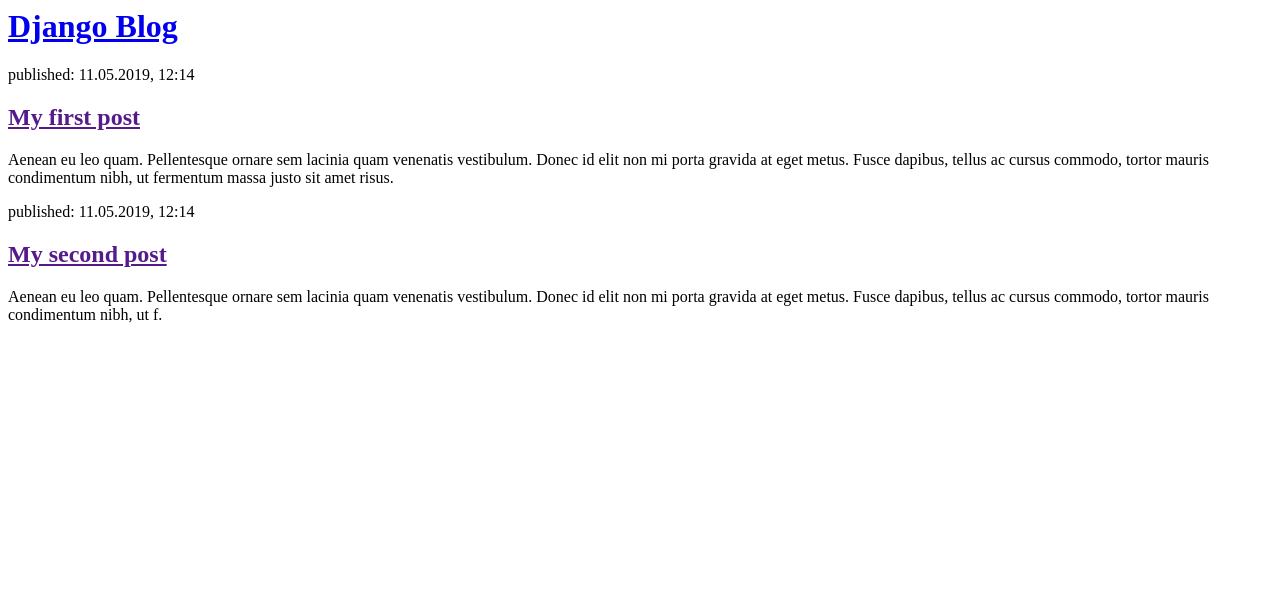
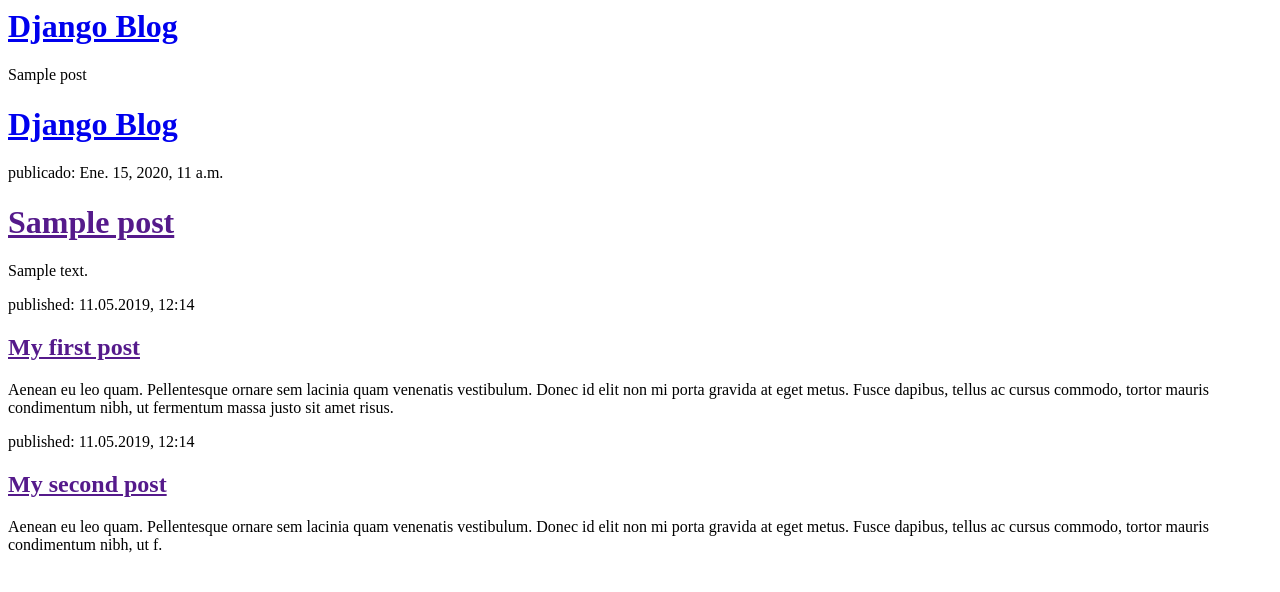
Before and after one commit to pabloCabrera5/django-blog, a Django app: template blog/templates/blog/post_list.html in a window 1280 px wide. Shown: the top 592 px of the page. Run offline with Django 3.2, Linux system fonts and the light colour scheme; the template is opened without the code that fills it: values that come from a table or form of the project are taken from there, others are empty; tables that the repository leaves empty hold one stand-in row (values such as "Sample post").

Commit message:
Added new html page for the post

```diff
--- a/blog/templates/blog/post_list.html
+++ b/blog/templates/blog/post_list.html
@@ -1,23 +1,44 @@
 <html>
+
 <head>
     <title>Pablos Django blog</title>
 </head>
+
 <body>
     <div>
-            <h1><a href="/">Django  Blog</a></h1>
+        <h1><a href="/">Django Blog</a></h1>
+
+
+
+        {% for post in posts %} {{ post }}{% endfor %}
+
+
+
+        <div>
+            <h1><a href="/"> Django Blog </a></h1>
+        </div>{% for post in posts %} <div>
+            <p> publicado: {{ post.published_date }} </p>
+            <h1><a href="">{{ post.title }} </a></h1>
+            <p>{{ post.text|linebreaksbr }} </p>
+        </div>{% endfor %}
     </div>
 
     <div>
         <p>published: 11.05.2019, 12:14</p>
         <h2><a href="">My first post</a></h2>
-            <p>Aenean eu leo quam. Pellentesque ornare sem lacinia quam venenatis vestibulum. Donec id elit non mi porta gravida at eget metus. Fusce dapibus, tellus ac cursus commodo, tortor mauris condimentum nibh, ut fermentum massa justo sit amet risus.</p>
+        <p>Aenean eu leo quam. Pellentesque ornare sem lacinia quam venenatis vestibulum. Donec id elit non mi porta
+            gravida at eget metus. Fusce dapibus, tellus ac cursus commodo, tortor mauris condimentum nibh, ut
+            fermentum massa justo sit amet risus.</p>
     </div>
 
     <div>
         <p>published: 11.05.2019, 12:14</p>
         <h2><a href="">My second post</a></h2>
-            <p>Aenean eu leo quam. Pellentesque ornare sem lacinia quam venenatis vestibulum. Donec id elit non mi porta gravida at eget metus. Fusce dapibus, tellus ac cursus commodo, tortor mauris condimentum nibh, ut f.</p>
+        <p>Aenean eu leo quam. Pellentesque ornare sem lacinia quam venenatis vestibulum. Donec id elit non mi porta
+            gravida at eget metus. Fusce dapibus, tellus ac cursus commodo, tortor mauris condimentum nibh, ut f.</p>
     </div>
 </body>
+
 </html>
+
 </html>
--- a/blog/views.py
+++ b/blog/views.py
@@ -1,9 +1,12 @@
 from django.shortcuts import render
 import datetime
 from django.http import HttpResponse
+from .models import Post
+from django.utils import timezone
 
 # Create your views here.
 # vistas que cargaran nuestras paginas html
 
 def post_list(request):
-    return render(request, 'blog/post_list.html', {})
+    posts = Post.objects.filter(published_date__lte=timezone.now()).order_by('published_date')
+    return render(request, 'blog/post_list.html', {'posts': posts})
```
Also changed, not shown: 1 other file. Lines whose indentation alone changed are shown as unchanged.
